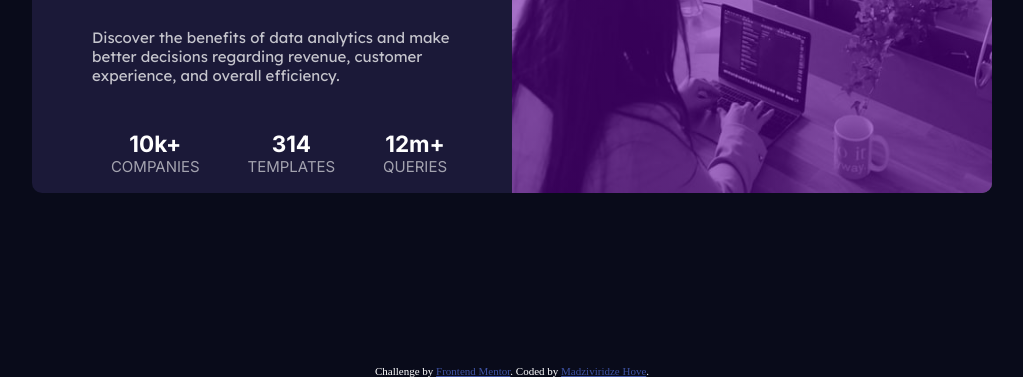
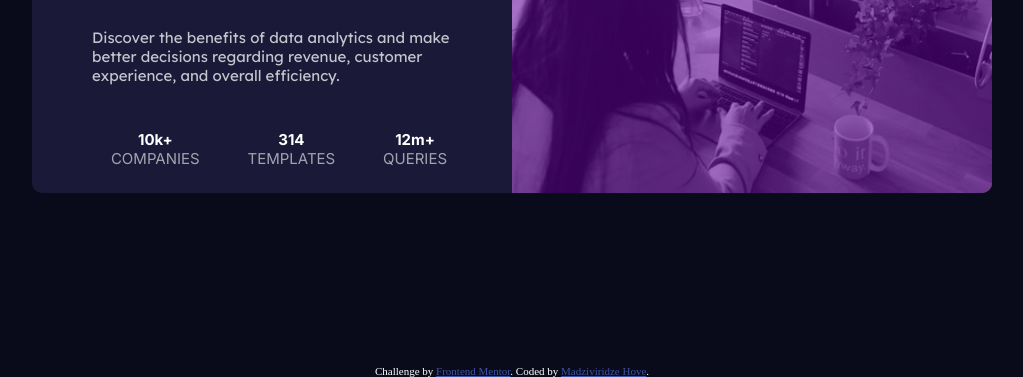
Before and after one commit to madzi-hove/stats-preview-card-component, a plain HTML site: page index.html in a window 1280 px wide. Shown: the part 423-800 px from the top of the page, without its empty margins (128-1151 px from the left). Drawn offline with Linux system fonts and the light colour scheme.

Commit message:
Some structural and style changes

```diff
--- a/css/styles.css
+++ b/css/styles.css
@@ -72,7 +72,8 @@
     height: 100%;
 }
 
-.customer-benefits h2 {
+.customer-benefits span {
+    font-weight: bold;
     color: hsl(0, 0%, 100%);
 }
 
@@ -93,6 +94,8 @@
 .benefits-list li:nth-of-type(2) {
     margin-bottom: 20px;
 }
+
+
 /* end of customer benefits */
 /* start of attribution */
 .attribution {
@@ -113,8 +116,6 @@
     .background {
         justify-content: center;
     }
-}
-@media (min-width: 880px) {
     .card {
         display: flex;
         flex-direction: row-reverse;
@@ -122,9 +123,6 @@
         height: 54vh;
         top: 23%;
     }
-}
-
-@media (min-width: 880px) {
     .image-container {
         flex: 1 1 auto;
         height: 100%;
@@ -133,39 +131,24 @@
         background-size: 100% 100%;
         /* background-position-x: 10px; */
     }
-}
-
-@media (min-width: 880px) {
     .text-container {
         width: 50%;
         justify-content: space-around;
     }
-}
-
-@media (min-width: 880px) {
     .presentation {
         margin-top:165px;
         margin-left: 4em;
         width: 80%;
     }
-}
-
-@media (min-width: 880px) {
     .presentation h1 {
         width: 100%;
         text-align: left;
         margin-bottom: 1em;
     }
-}
-
-@media (min-width: 880px) {
     .presentation p {
         width: 100%;
         text-align: left;
     }
-}
-
-@media (min-width: 880px) {
     .customer-benefits {
         display: flex;
         justify-content: flex-start;
@@ -173,22 +156,13 @@
         width: 80%;
         margin-left: 4em;
     }
-}
-
-@media (min-width: 880px) {
     .customer-benefits  ul {
         display: flex;
         justify-content: space-around;
     }
-}
-
-@media (min-width: 880px) {
     .benefits-list {
         width: 100%;
     }
-}
-
-@media (min-width: 880px) {
     .benefits-list li {
         margin-right: 10px;
     }
--- a/index.html
+++ b/index.html
@@ -16,10 +16,10 @@
   <link href="https://fonts.googleapis.com/css2?family=Inter:wght@400;700&family=Lexend+Deca&display=swap" rel="stylesheet">
 </head>
 <body class="background">
-  <div class="card" >
-    <header class="image-container">
-    </header>
-    <main class="text-container">
+  <main class="card" >
+    <div class="image-container">
+    </div>
+    <div class="text-container">
       <div class="presentation">
         <h1>Get <span class="highlight">insights</span> that help your business grow.</h1>
 
@@ -31,23 +31,23 @@
       <div class="customer-benefits">
         <ul class="benefits-list">
           <li>
-            <h2>10k+</h2><p>companies</p>
+            <span>10k+</span><p>companies</p>
           </li>
           <li>
-            <h2>314</h2><p>templates</p>
+            <span>314</span><p>templates</p>
           </li>
           <li>
-            <h2>12m+</h2><p>queries</p>
+            <span>12m+</span><p>queries</p>
           </li>
         </ul>
 
       </div>
-    </main>
+    </div>
+  </main>
+  <div class="attribution">
+    Challenge by <a href="https://www.frontendmentor.io?ref=challenge" target="_blank">Frontend Mentor</a>.
+    Coded by <a href="#">Madziviridze Hove</a>.
   </div>
+</body>
 
-</body>
-<div class="attribution">
-  Challenge by <a href="https://www.frontendmentor.io?ref=challenge" target="_blank">Frontend Mentor</a>.
-  Coded by <a href="#">Madziviridze Hove</a>.
-</div>
 </html>
```
